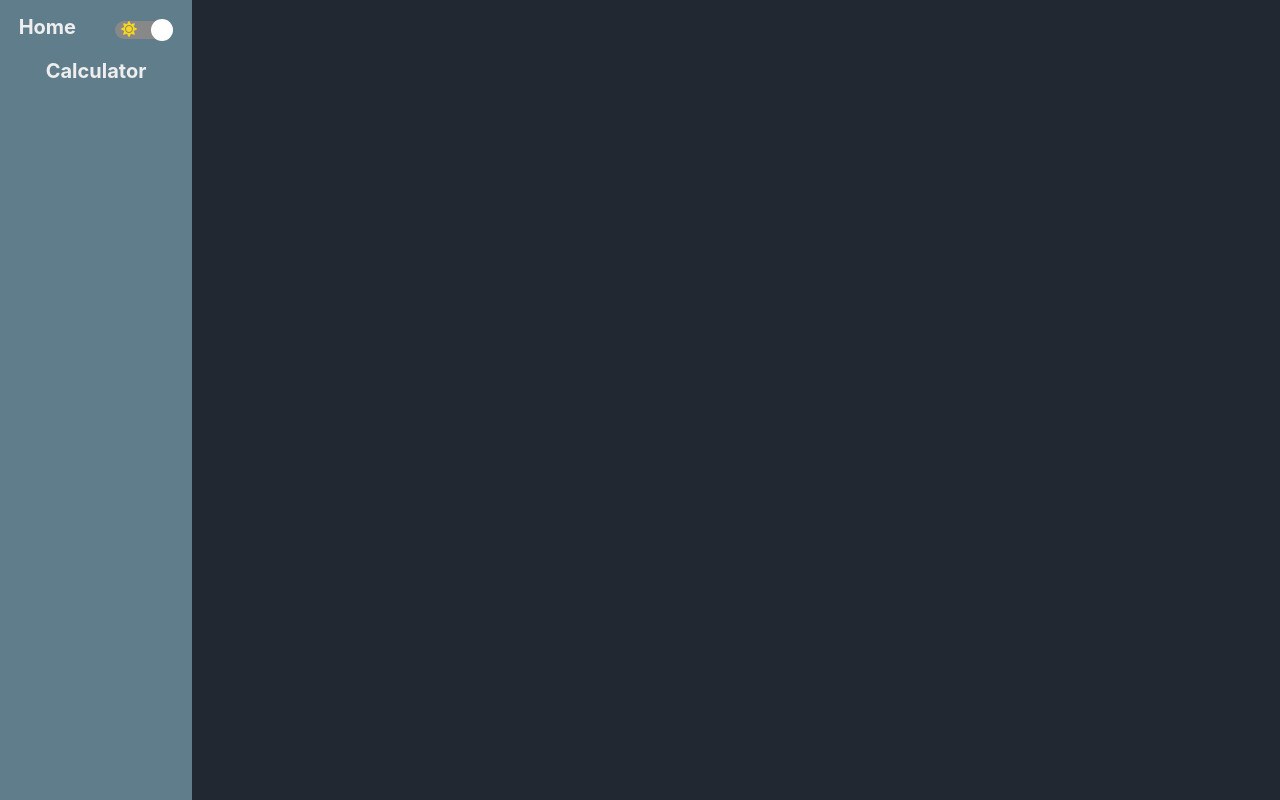
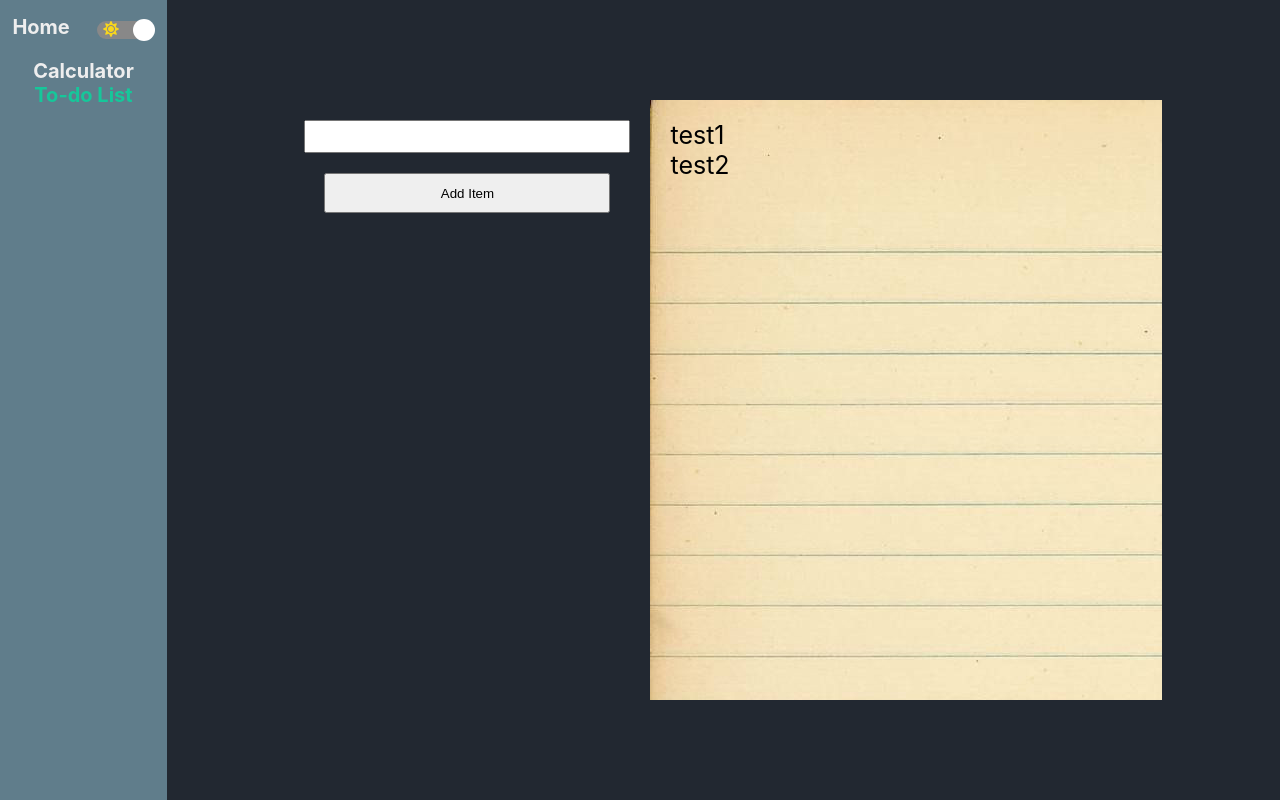
Before and after one commit to mattie43/PersonalCodeSnippets, a React (Create React App) app: page /todo in a window 1280 px wide. Built offline with nearby package versions, Linux system fonts and the light colour scheme.

Commit message:
added todo list set up

```diff
--- a/src/App.js
+++ b/src/App.js
@@ -5,6 +5,7 @@ import { Route } from "react-router-dom";
 import Navbar from "./components/Navbar";
 import Home from "./components/Home";
 import Calculator from "./components/Calculator";
+import ToDo from "./components/ToDo";
 
 export default function App() {
   const [darkMode, setDarkMode] = useState(true);
@@ -13,6 +14,7 @@ export default function App() {
       <Navbar darkMode={darkMode} setDarkMode={setDarkMode} />
       <Route exact path="/" component={Home} />
       <Route path="/calculator" component={Calculator} />
+      <Route path="/todo" component={ToDo} />
     </Container>
   );
 }
--- a/src/components/Navbar.js
+++ b/src/components/Navbar.js
@@ -25,6 +25,11 @@ export default function Navbar(props) {
         <li>
           <NavLink to="/calculator" activeClassName="selected">
             Calculator
+          </NavLink>
+        </li>
+        <li>
+          <NavLink to="/todo" activeClassName="selected">
+            To-do List
           </NavLink>
         </li>
       </ul>
--- /dev/null
+++ b/src/components/ToDo.js
@@ -0,0 +1,70 @@
+import { useState } from "react";
+import styled from "styled-components";
+
+import paper from "../images/oldpaper.jpg";
+
+export default function ToDo() {
+  const [toDoList, setToDoList] = useState(["test1", "test2"]);
+  const [input, setInput] = useState("");
+
+  function renderItems() {
+    return toDoList.map((item) => <li>{item}</li>);
+  }
+  return (
+    <Container>
+      <Body>
+        <InputSection>
+          <input
+            type="text"
+            value={input}
+            onChange={(e) => setInput(e.target.value)}
+          />
+          <button>Add Item</button>
+        </InputSection>
+        <ListSection>
+          <ul>{renderItems()}</ul>
+        </ListSection>
+      </Body>
+    </Container>
+  );
+}
+
+const Container = styled.div`
+  display: flex;
+  background-color: inherit;
+  width: 100%;
+  align-items: center;
+  justify-content: center;
+`;
+
+const Body = styled.div`
+  display: flex;
+`;
+
+const InputSection = styled.div`
+  display: flex;
+  flex-direction: column;
+  margin: 20px;
+  & input {
+    outline: none;
+    font-size: 25px;
+  }
+  & button {
+    height: 40px;
+    margin: 20px;
+  }
+`;
+
+const ListSection = styled.div`
+  display: flex;
+  flex-wrap: wrap;
+  background-image: url("${paper}");
+  height: 75vh;
+  width: 40vw;
+  padding: 20px;
+  & ul {
+    list-style: none;
+    color: black;
+    font-size: 25px;
+  }
+`;
```
Also changed, not shown: src/images/oldpaper.jpg (added), 1 other file (tests, documents, lock files or other folders).
